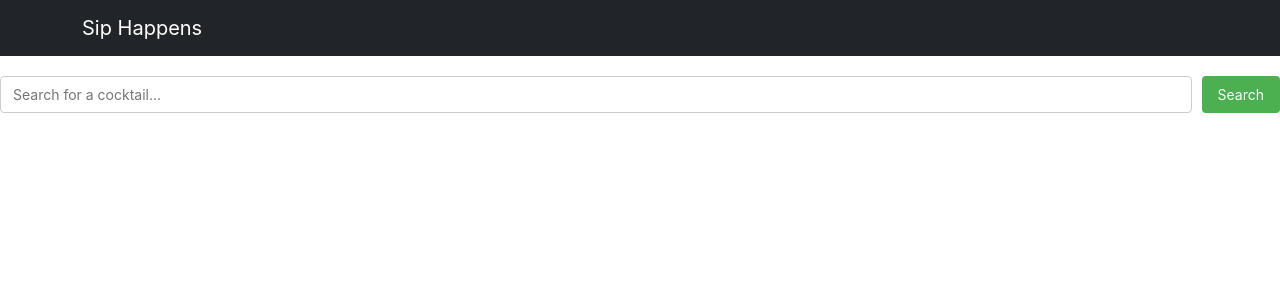
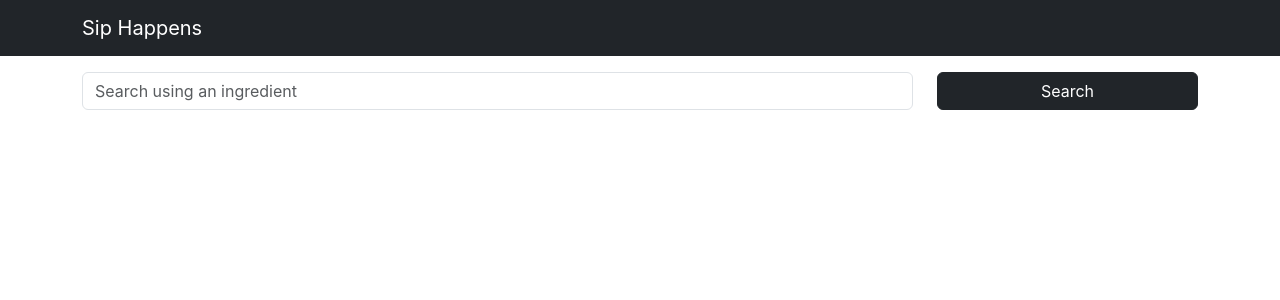
Before and after one commit to landontally/cocktail-pwa, a React (Create React App) app: page / in a window 1280 px wide. Shown: the top 300 px of the page. Built offline with nearby package versions, Linux system fonts and the light colour scheme.

Commit message:
style: updated with react-bootstrap

```diff
--- a/src/components/SearchBar.js
+++ b/src/components/SearchBar.js
@@ -1,5 +1,5 @@
 import React, { useState } from 'react';
-import styles from './SearchBar.module.css';
+import { Form, FormControl, Button, Container, Row, Col } from 'react-bootstrap';
 
 const SearchBar = ({ onSearch }) => {
   const [searchTerm, setSearchTerm] = useState('');
@@ -10,18 +10,27 @@ const SearchBar = ({ onSearch }) => {
   };
 
   return (
-    <form onSubmit={handleSubmit} className={styles.searchBar}>
-      <input
-        type="text"
-        placeholder="Search for a cocktail..."
-        value={searchTerm}
-        onChange={(e) => setSearchTerm(e.target.value)}
-        className={styles.input}
-      />
-      <button type="submit" className={styles.button}>
-        Search
-      </button>
-    </form>
+    <Container>
+      <Form onSubmit={handleSubmit} className="my-3">
+        <Row>
+          <Col sm={9}>
+            <Form.Group controlId="searchTerm">
+              <FormControl
+                type="text"
+                placeholder="Search using an ingredient"
+                value={searchTerm}
+                onChange={(e) => setSearchTerm(e.target.value)}
+              />
+            </Form.Group>
+          </Col>
+          <Col sm={3}>
+            <Button variant="dark" type="submit" className="w-100">
+              Search
+            </Button>
+          </Col>
+        </Row>
+      </Form>
+    </Container>
   );
 };
 
```
